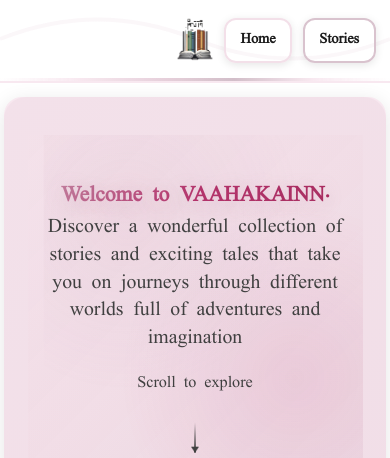
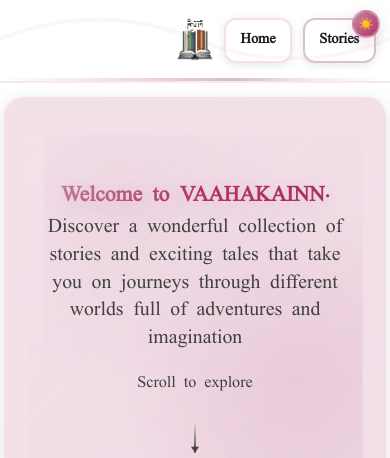
Before and after one commit to fixXxal/vaahakainn, a Django app: page / in a window 390 px wide. Shown: the top 458 px of the page. Run offline with Django 5.2, Linux system fonts and the light colour scheme; data that the repository does not hold is empty.

Commit message:
added a small day/night mode toggle button optimized for mobile devices

```diff
--- a/templates/base.html
+++ b/templates/base.html
@@ -85,6 +85,12 @@
             </div>
         </nav>
     </header>
+
+    <!-- Day/Night Mode Toggle Button -->
+    <button id="theme-toggle" class="theme-toggle-btn" aria-label="Toggle dark mode">
+        <span class="sun-icon">☀️</span>
+        <span class="moon-icon">🌙</span>
+    </button>
 
     <!-- Main Content Area -->
     <main id="main-content" role="main">
@@ -226,6 +232,7 @@
             initPageTransitions();
             initPerformanceOptimizations();
             initMobileNavigation();
+            initThemeToggle();
 
             // Add smooth scrolling
             document.documentElement.style.scrollBehavior = 'smooth';
@@ -317,6 +324,36 @@
             }
         }
 
+        // Day/Night Mode Toggle Functionality
+        function initThemeToggle() {
+            const themeToggle = document.getElementById('theme-toggle');
+            const body = document.body;
+
+            // Load saved theme from localStorage
+            const savedTheme = localStorage.getItem('theme');
+            if (savedTheme === 'dark') {
+                body.classList.add('dark-mode');
+            }
+
+            // Toggle theme on button click
+            themeToggle.addEventListener('click', function() {
+                body.classList.toggle('dark-mode');
+
+                // Save theme preference
+                if (body.classList.contains('dark-mode')) {
+                    localStorage.setItem('theme', 'dark');
+                } else {
+                    localStorage.setItem('theme', 'light');
+                }
+
+                // Add click animation
+                this.style.transform = 'scale(0.9)';
+                setTimeout(() => {
+                    this.style.transform = '';
+                }, 150);
+            });
+        }
+
         // Mobile Navigation Functionality
         function initMobileNavigation() {
             const mobileToggle = document.querySelector('.mobile-menu-toggle');
@@ -399,6 +436,111 @@
             0% { transform: translateX(0); opacity: 1; }
             100% { transform: translateX(100%); opacity: 0; }
         }
+
+        /* Day/Night Mode Toggle Button */
+        .theme-toggle-btn {
+            position: fixed;
+            top: 15px;
+            right: 15px;
+            width: 35px;
+            height: 35px;
+            border-radius: 50%;
+            background: linear-gradient(135deg, #c287a3, #b4316a);
+            border: 2px solid rgba(255, 255, 255, 0.3);
+            cursor: pointer;
+            z-index: 9999;
+            display: flex;
+            align-items: center;
+            justify-content: center;
+            transition: all 0.3s ease;
+            box-shadow: 0 4px 15px rgba(194, 135, 163, 0.3);
+            font-size: 14px;
+            backdrop-filter: blur(10px);
+        }
+
+        .theme-toggle-btn:hover {
+            transform: scale(1.1);
+            box-shadow: 0 6px 20px rgba(194, 135, 163, 0.5);
+        }
+
+        .theme-toggle-btn:active {
+            transform: scale(0.95);
+        }
+
+        /* Sun and Moon Icons */
+        .sun-icon, .moon-icon {
+            position: absolute;
+            transition: all 0.3s ease;
+            pointer-events: none;
+        }
+
+        /* Default state - show sun (light mode) */
+        body:not(.dark-mode) .sun-icon {
+            opacity: 1;
+            transform: scale(1) rotate(0deg);
+        }
+
+        body:not(.dark-mode) .moon-icon {
+            opacity: 0;
+            transform: scale(0.5) rotate(180deg);
+        }
+
+        /* Dark mode - show moon */
+        body.dark-mode .sun-icon {
+            opacity: 0;
+            transform: scale(0.5) rotate(-180deg);
+        }
+
+        body.dark-mode .moon-icon {
+            opacity: 1;
+            transform: scale(1) rotate(0deg);
+        }
+
+        /* Dark mode styles */
+        body.dark-mode {
+            --text-primary: #ffffff;
+            --text-secondary: #cccccc;
+            --background-primary: #1a1a1a;
+            --background-secondary: #2d2d2d;
+            --background-tertiary: #3a3a3a;
+            filter: invert(1) hue-rotate(180deg);
+        }
+
+        body.dark-mode img,
+        body.dark-mode svg {
+            filter: invert(1) hue-rotate(180deg);
+        }
+
+        /* Mobile responsive sizes */
+        @media (max-width: 768px) {
+            .theme-toggle-btn {
+                width: 32px;
+                height: 32px;
+                top: 12px;
+                right: 12px;
+                font-size: 13px;
+            }
+        }
+
+        @media (max-width: 480px) {
+            .theme-toggle-btn {
+                width: 28px;
+                height: 28px;
+                top: 10px;
+                right: 10px;
+                font-size: 12px;
+            }
+        }
+
+        @media (max-width: 320px) {
+            .theme-toggle-btn {
+                width: 26px;
+                height: 26px;
+                top: 8px;
+                right: 8px;
+                font-size: 11px;
+            }
+        }
     </style>
 </body>
 </html>
```
